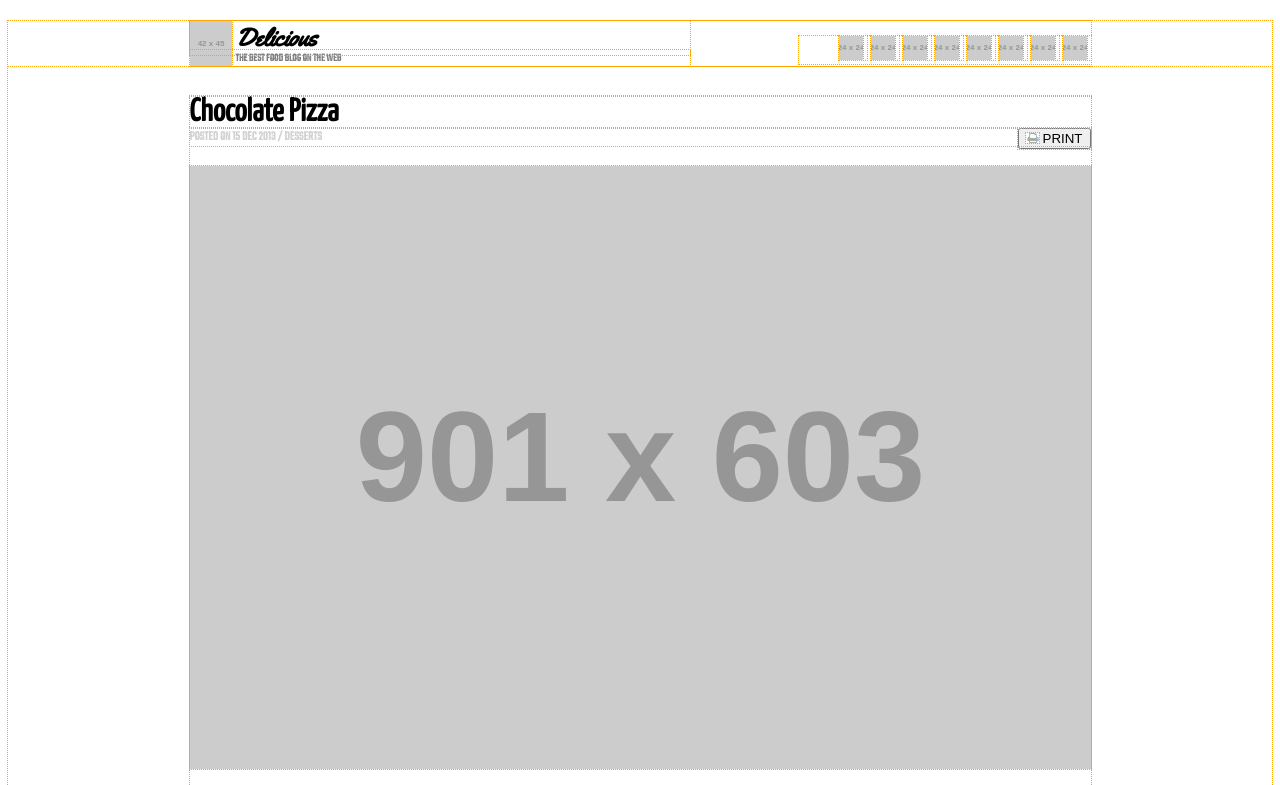
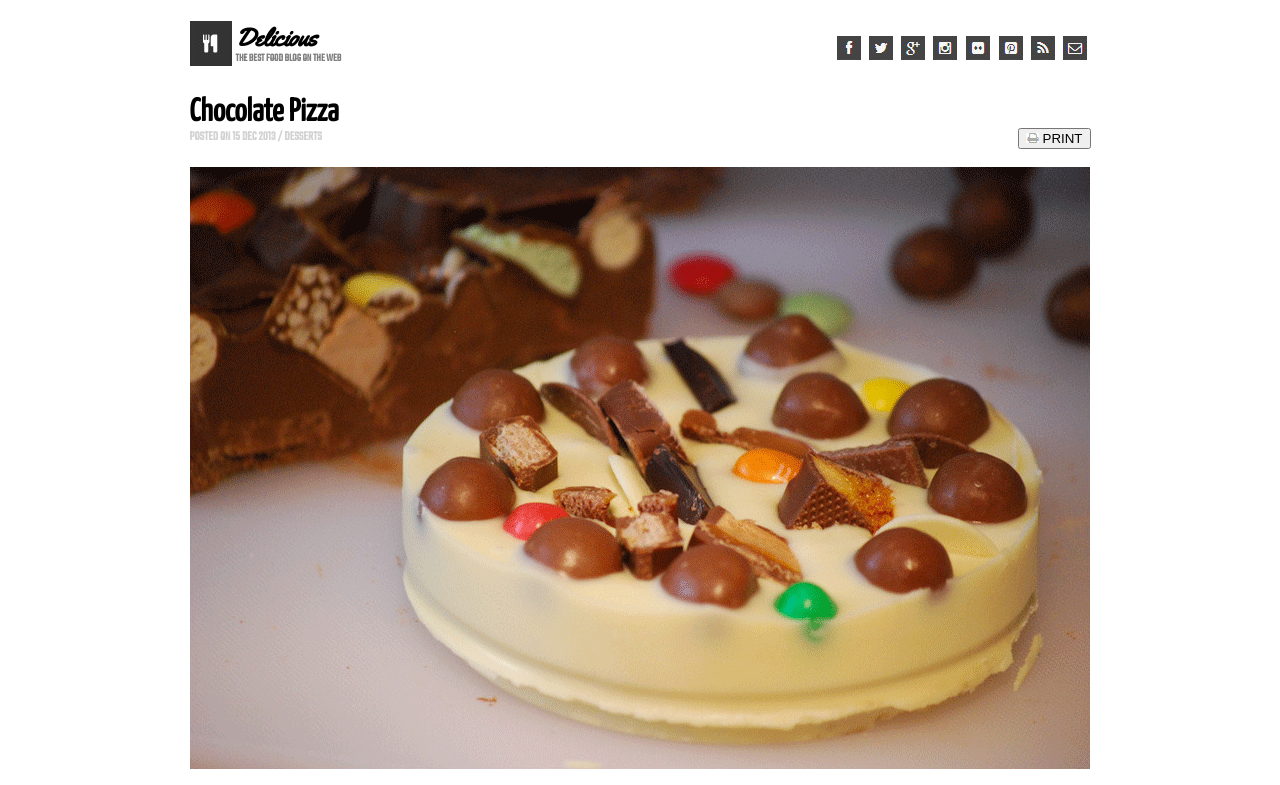
Before and after one commit to michaelsklepowich/Chocolate-Pizza, a plain HTML site: page index.html in a window 1280 px wide. Shown: the top 785 px of the page. Drawn offline with Linux system fonts and the light colour scheme; placeholder pictures from the web are drawn by us.

Commit message:
adds pictures and failed js for checkboxes

```diff
--- a/app.js
+++ b/app.js
@@ -0,0 +1,13 @@
+var ingredients = document.getElementById('ingredients');
+
+function crossOut(event) {
+  var decoration = event.target.style.textDecoration;
+  if(decoration === 'line-through') {
+    event.target.style.textDecoration = 'none';
+  } else {
+    event.target.style.textDecoration = 'line-through';
+  }
+
+}
+
+ingredients.addEventListener('click', crossOut);
--- a/index.html
+++ b/index.html
@@ -15,19 +15,19 @@
 <body>
   <header>
     <nav>
-        <img src="http://placehold.it/42x45/000">
+        <img src="img/logo.png">
         <h2>Delicious</h2>
         <h3>THE BEST FOOD BLOG ON THE WEB</h3>
 
         <ul>
-          <li><img src="http://placehold.it/24x24/000"></li>
-          <li><img src="http://placehold.it/24x24/000"></li>
-          <li><img src="http://placehold.it/24x24/000"></li>
-          <li><img src="http://placehold.it/24x24/000"></li>
-          <li><img src="http://placehold.it/24x24/000"></li>
-          <li><img src="http://placehold.it/24x24/000"></li>
-          <li><img src="http://placehold.it/24x24/000"></li>
-          <li><img src="http://placehold.it/24x24/000"></li>
+          <li><img src="img/fb-icon.png"></li>
+          <li><img src="img/twit-icon.png"></li>
+          <li><img src="img/gp-icon.png"></li>
+          <li><img src="img/insta-icon.png"></li>
+          <li><img src="img/flic-icon.png"></li>
+          <li><img src="img/pint-icon.png"></li>
+          <li><img src="img/rss-icon.png"></li>
+          <li><img src="img/mail-icon.png"></li>
         </ul>
     </nav>
   </header>
@@ -37,9 +37,9 @@
     <h1>Chocolate Pizza</h1>
 
     <h3>POSTED ON 15 DEC 2013 / DESSERTS
-    <button><img src="https://github.com/michaelsklepowich/chocolate-pizza/blob/master/img/print-icon.png?raw=true"> PRINT</button>
+    <button><img src="img/print-icon.png"> PRINT</button>
   </h3>
-    <img src="http://placehold.it/901x603/000">
+    <img src="img/choco-pizza.png">
     <section id="recipe">
         <p>For the fig-swirl: Melt butter over medium heat in a saucepan. Add brown sugar and stir to dissolve. Halve all of the figs and toss in the saucepan with water and lemon juice. Cook over medium heat , stirring frequently, until you have a chunky-jammy mixture. Add salt with one or two stirs, set aside and let and cool completely.</p>
         <p>Ice cream: In a small pot over medium heat, combine milk, and granulated sugar until is completely dissolved and the milk is just barely lukewarm. Whisk in the eggyolks. Set mixture in fridge and wait until the fig mixture is cooled.</p>
@@ -47,7 +47,7 @@
     </section>
 
     <form>
-      <fieldset>
+      <fieldset id="ingredients">
           <ul>
             <li>
               <input name="milk" type="checkbox">
@@ -114,9 +114,10 @@
     <button class="share-recipe" type="submit">SHARE RECIPE</button>
   </main>
   <footer>
-    <img src="http://placehold.it/31x33/aaa">
+    <img src="img/small-logo.png">
     <p>Delicious &copy 2013 &middot All Rights Reserved. <br>
     Proudly published with Ghost</p>
   </footer>
+  <script src="app.js"></script>
 </body>
 </html>
--- a/style.css
+++ b/style.css
@@ -1,7 +1,3 @@
-* {
-  outline: 1px dotted orange;
-}
-
 header {
   height: 45px;
 }
@@ -86,10 +82,6 @@ fieldset div {
   margin: 0px;
 }
 
-#author p {
-
-}
-
 .share-recipe {
   padding: 15px 30px;
   color: white;
```
